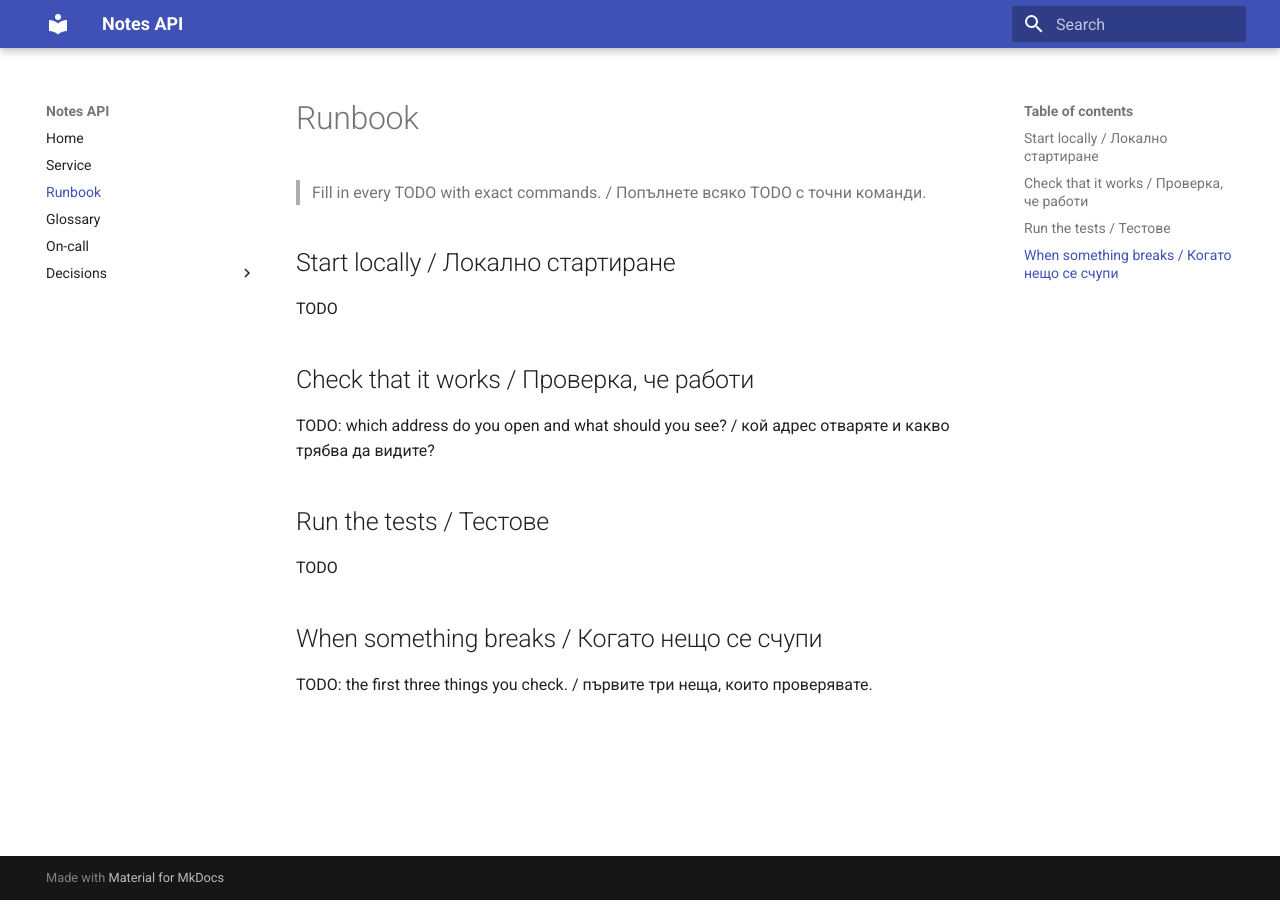
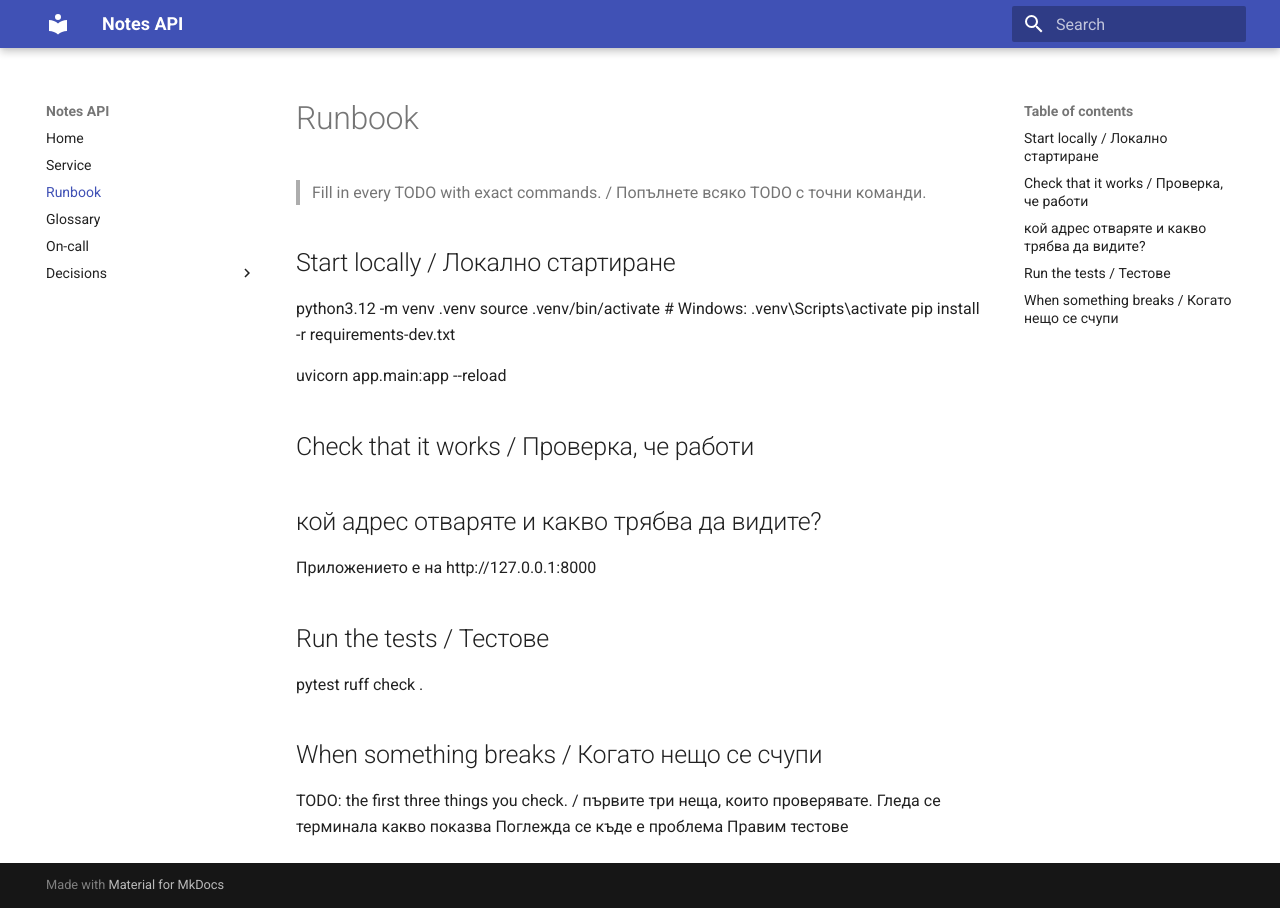
Before and after one commit to Lachezar-Y-Velinov/devops-labs, an MkDocs documentation site: the page built from docs/runbook.md, in a window 1280 px wide. Built offline with MkDocs 1.6.1 and Material for MkDocs 9.7.7, drawn with Linux system fonts in a browser that asks for light colours.

Commit message:
runbook todo filled

```diff
--- a/docs/runbook.md
+++ b/docs/runbook.md
@@ -4,16 +4,24 @@
 
 ## Start locally / Локално стартиране
 
-TODO
+python3.12 -m venv .venv
+source .venv/bin/activate          # Windows: .venv\Scripts\activate
+pip install -r requirements-dev.txt
+
+uvicorn app.main:app --reload
 
 ## Check that it works / Проверка, че работи
 
-TODO: which address do you open and what should you see? / кой адрес отваряте и какво трябва да видите?
-
+## кой адрес отваряте и какво трябва да видите?
+Приложението е на http://127.0.0.1:8000
 ## Run the tests / Тестове
 
-TODO
+pytest
+ruff check .
 
 ## When something breaks / Когато нещо се счупи
 
 TODO: the first three things you check. / първите три неща, които проверявате.
+Гледа се терминала какво показва
+Поглежда се къде е проблема
+Правим тестове
```
